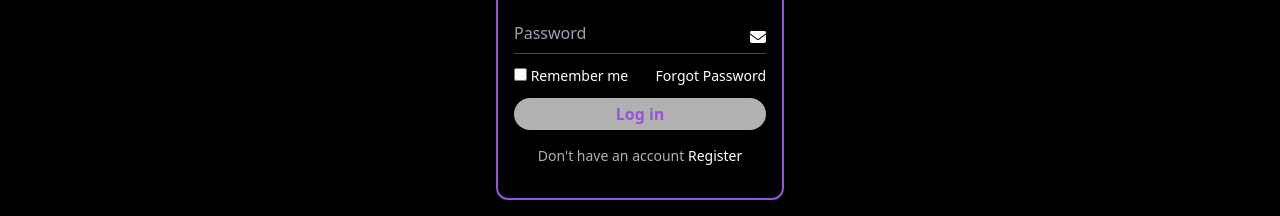
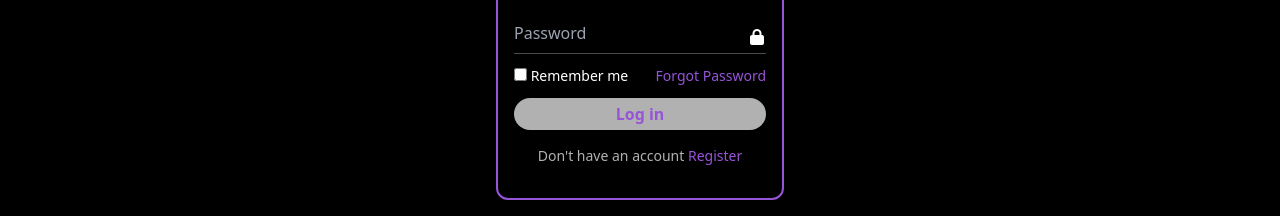
Before and after one commit to Malikic1/cryptoweb, a website: page login.html in a window 1280 px wide. Shown: the part 212-428 px from the top of the page. Drawn offline with nearby package versions, Linux system fonts and the light colour scheme; no server answers; a web font is replaced by a local one.

Commit message:
Update login.html

```diff
--- a/login.html
+++ b/login.html
@@ -104,12 +104,12 @@
               placeholder="Password"
           /></span>
           <span class="absolute -ml-4 mt-3"
-            ><i class="fa-solid fa-envelope"></i>
+            ><i class="fa-solid fa-lock"></i>
           </span>
         </p>
         <p class="flex justify-between text-sm mt-3">
           <span><input type="checkbox" /> Remember me</span>
-          <span><a href="">Forgot Password</a></span>
+          <span><a href="" class="text-blueviolet">Forgot Password</a></span>
         </p>
         <button
           class="text-blueviolet bg-whitesmoke w-full rounded-2xl font-bold mt-3 py-1 text-md"
@@ -119,7 +119,7 @@
         </button>
         <p class="text-sm my-4">
           <span class="text-whitesmoke">Don't have an account </span>
-          <a href="register.html" type="button">Register</a>
+          <a href="register.html" type="button" class="text-blueviolet">Register</a>
         </p>
       </form>
     </main>
```
